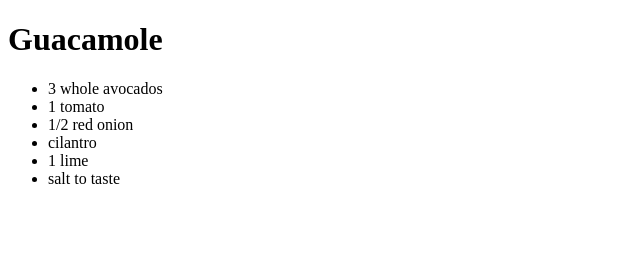
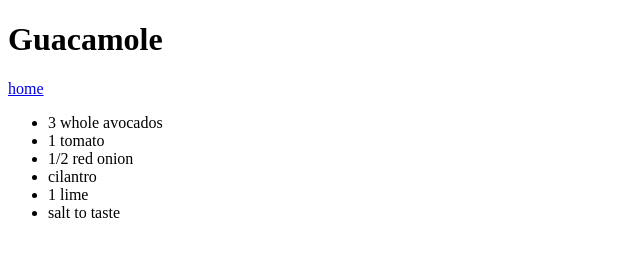
Before and after one commit to gordontzx/odin-recipes, a plain HTML site: page recipes/guacamole.html in a window 1280 px wide. Shown: the whole page, without its empty margins (0-640 px from the left). Drawn offline with Linux system fonts and the light colour scheme.

Commit message:
Add link to homepage in guacamole.html

```diff
--- a/recipes/guacamole.html
+++ b/recipes/guacamole.html
@@ -7,6 +7,7 @@
 
     <body>
         <h1>Guacamole</h1>
+        <a href="../index.html">home</a>
         <ul>
             <li>3 whole avocados</li>
             <li>1 tomato</li>
```
